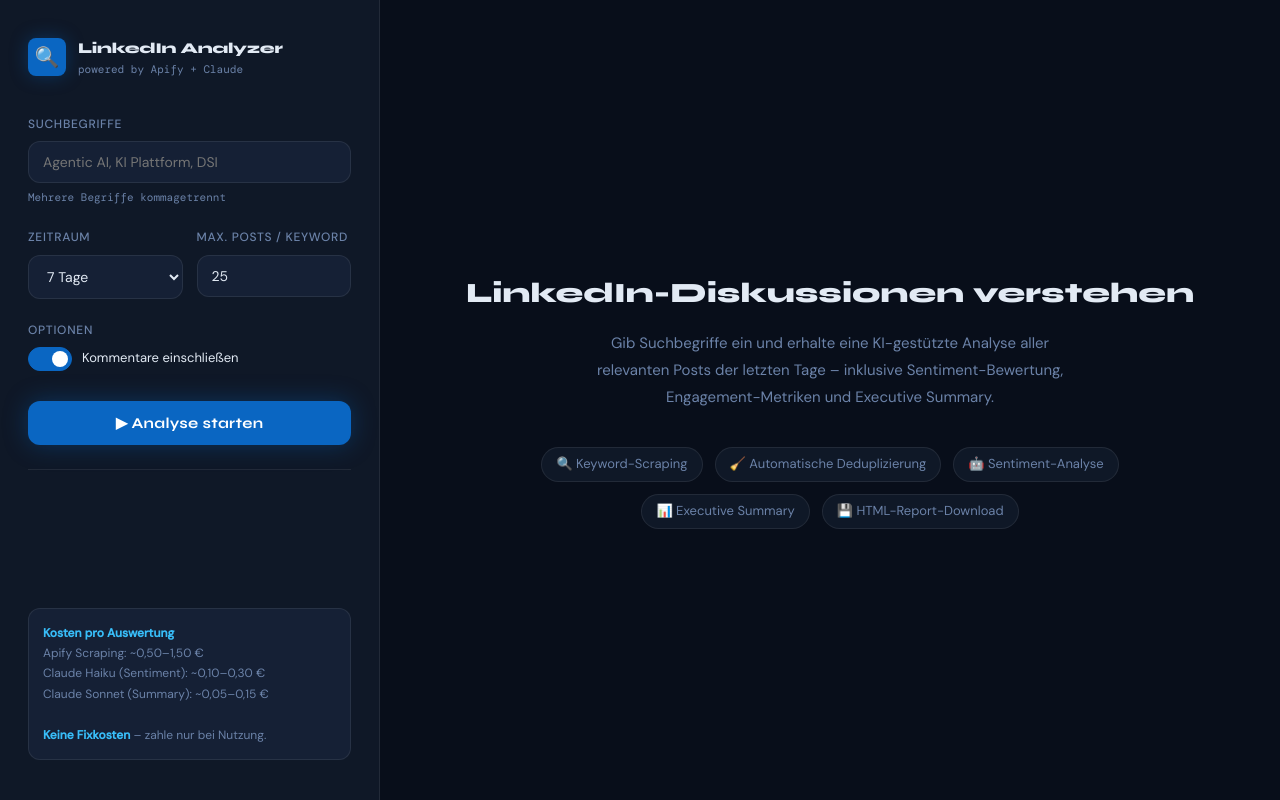
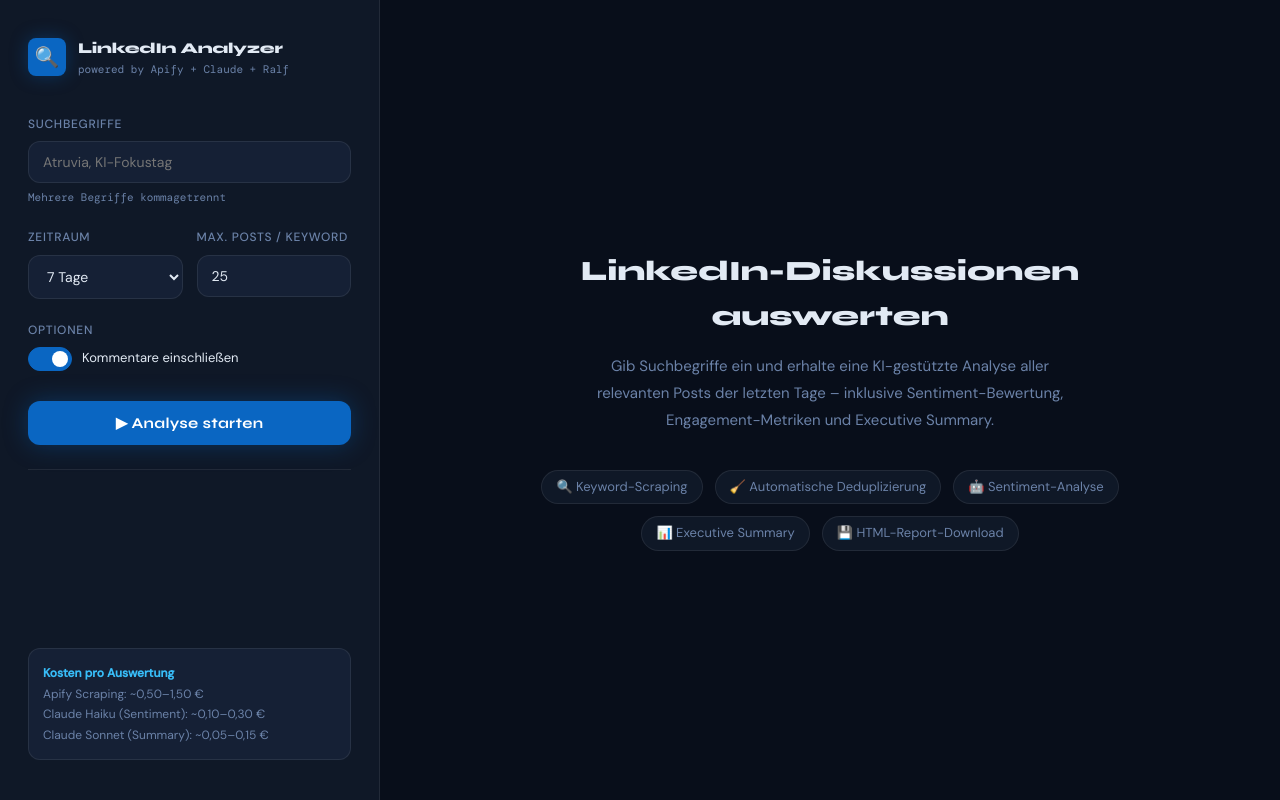
Before and after one commit to ralf-schmid/linkedin-analyse, a FastAPI app: page / in a window 1280 px wide. Run offline with FastAPI, Linux system fonts and the light colour scheme.

Commit message:
Update branding and placeholder text in index.html

```diff
--- a/app/templates/index.html
+++ b/app/templates/index.html
@@ -371,7 +371,7 @@ select option { background: var(--surface2); }
       <div class="logo-mark">🔍</div>
       <div>
         <div class="logo-text">LinkedIn Analyzer</div>
-        <div class="logo-sub">powered by Apify + Claude</div>
+        <div class="logo-sub">powered by Apify + Claude + Ralf</div>
       </div>
     </div>
 
@@ -379,7 +379,7 @@ select option { background: var(--surface2); }
       <div class="form-group">
         <label>Suchbegriffe</label>
         <input type="text" name="keywords" id="keywords"
-          placeholder="Agentic AI, KI Plattform, DSI"
+          placeholder="Atruvia, KI-Fokustag"
           value="" required>
         <div class="keyword-hint">Mehrere Begriffe kommagetrennt</div>
       </div>
@@ -421,8 +421,6 @@ select option { background: var(--surface2); }
       Apify Scraping: ~0,50–1,50 €<br>
       Claude Haiku (Sentiment): ~0,10–0,30 €<br>
       Claude Sonnet (Summary): ~0,05–0,15 €<br>
-      <br>
-      <strong>Keine Fixkosten</strong> – zahle nur bei Nutzung.
     </div>
   </aside>
 
@@ -431,7 +429,7 @@ select option { background: var(--surface2); }
 
     <!-- Welcome -->
     <div class="welcome" id="welcomeView">
-      <h2>LinkedIn-Diskussionen verstehen</h2>
+      <h2>LinkedIn-Diskussionen auswerten</h2>
       <p>Gib Suchbegriffe ein und erhalte eine KI-gestützte Analyse aller relevanten Posts der letzten Tage – inklusive Sentiment-Bewertung, Engagement-Metriken und Executive Summary.</p>
       <div class="features">
         <div class="feature-chip">🔍 Keyword-Scraping</div>
```
